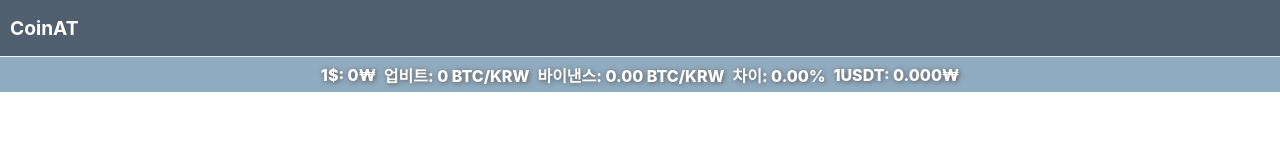
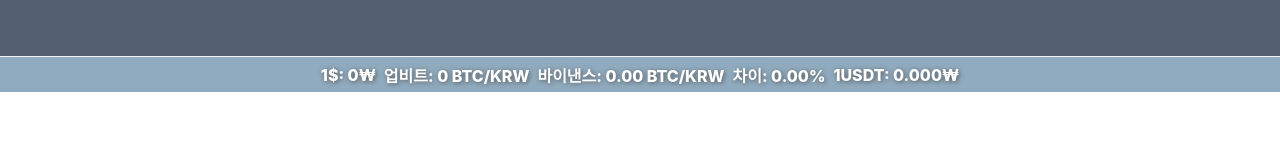
Before and after one commit to leye195/CoinAT-Front, a React (Create React App) app: page / in a window 1280 px wide. Shown: the top 160 px of the page. Built offline with nearby package versions, Linux system fonts and the light colour scheme; no server answers.

Commit message:
feat: set title to rate ,remove title from header

```diff
--- a/public/index.html
+++ b/public/index.html
@@ -24,7 +24,7 @@
       work correctly both with client-side routing and a non-root public URL.
       Learn how to configure a non-root public URL by running `npm run build`.
     -->
-    <title>CoinAT</title>
+    <title>Rate</title>
   </head>
   <body>
     <noscript>You need to enable JavaScript to run this app.</noscript>
--- a/src/components/Layout.jsx
+++ b/src/components/Layout.jsx
@@ -4,7 +4,7 @@ import Header from './Header';
 
 const Layout = ({children}) => {
   return <>
-    <Header title='CoinAT'/>
+    <Header title=''/>
     {children}
     <Footer/>
   </>
```
